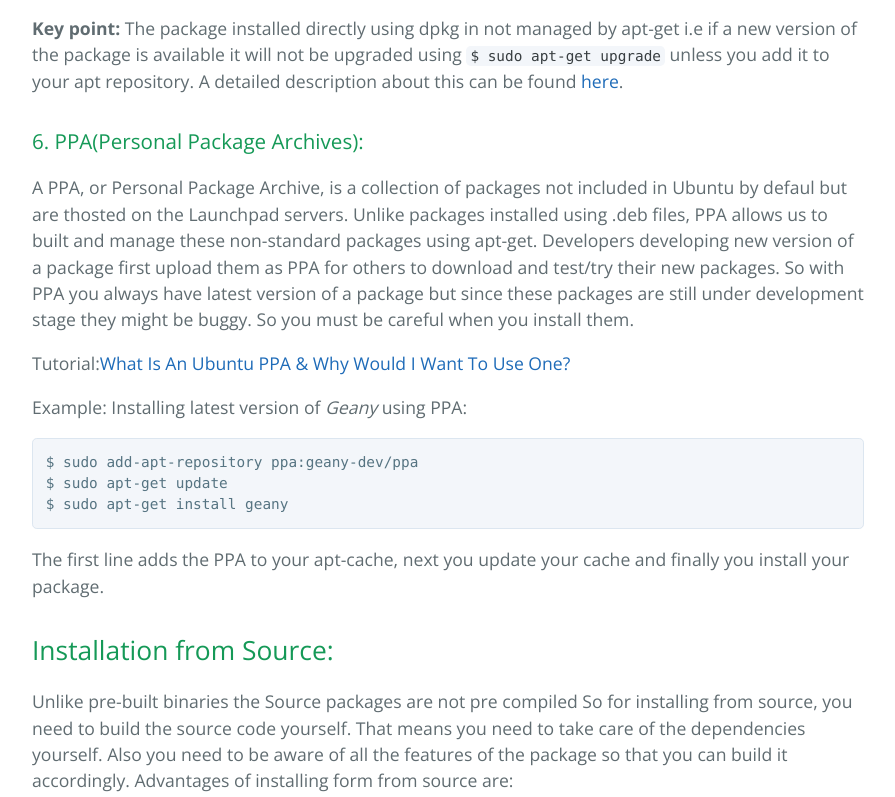
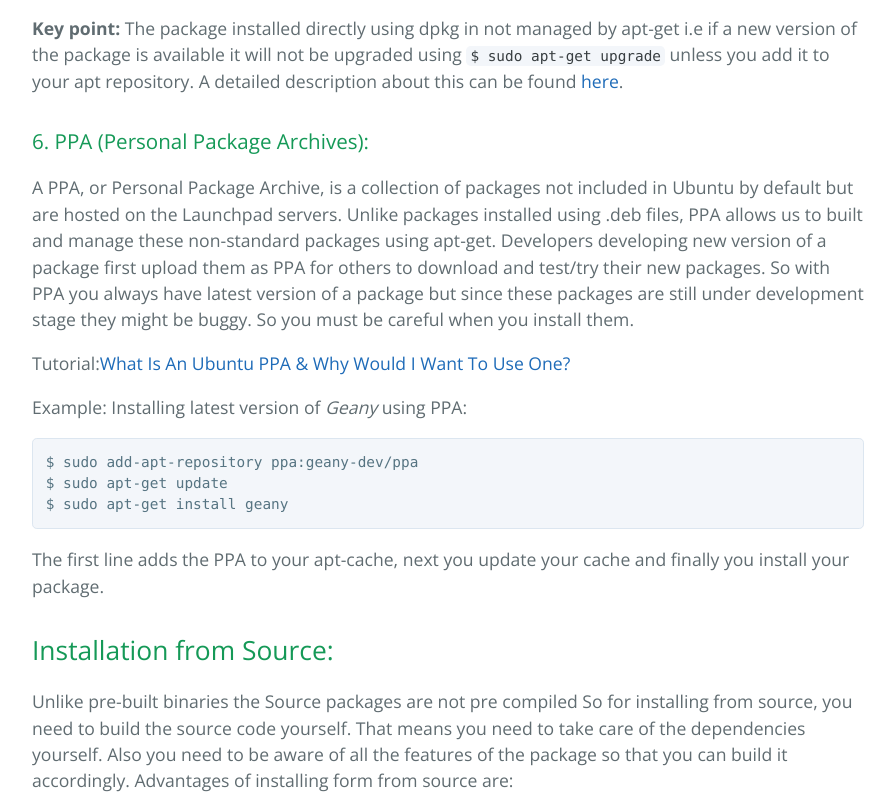
Before and after one commit to anshulpaigwar/ubuntu_tutorial, a plain HTML site: page index.html in a window 1280 px wide. Shown: the part 5107-5904 px from the top of the page, without its empty margins (192-1087 px from the left). Drawn offline with nearby package versions, Linux system fonts and the light colour scheme.

Commit message:
Replace master branch with page content via GitHub

```diff
--- a/index.html
+++ b/index.html
@@ -186,9 +186,9 @@ The binary packages are ones that are already build from source by someone with
 <p><strong>Key point:</strong> The package installed directly using dpkg in not managed by apt-get i.e if a new version of the package is available it will not be upgraded using <code>$ sudo apt-get upgrade</code> unless you add it to your apt repository. A detailed description about this can be found <a href="http://askubuntu.com/questions/430756/can-i-manage-dpkg-installed-package-with-apt-get">here</a>.</p>
 
 <h3>
-<a id="6-ppapersonal-package-archives" class="anchor" href="#6-ppapersonal-package-archives" aria-hidden="true"><span aria-hidden="true" class="octicon octicon-link"></span></a>6. PPA(Personal Package Archives):</h3>
+<a id="6-ppa-personal-package-archives" class="anchor" href="#6-ppa-personal-package-archives" aria-hidden="true"><span aria-hidden="true" class="octicon octicon-link"></span></a>6. PPA (Personal Package Archives):</h3>
 
-<p>A PPA, or Personal Package Archive, is a collection of packages not included in Ubuntu by defaul but are thosted on the Launchpad servers. Unlike packages installed using .deb files, PPA allows us to built and manage these non-standard packages using apt-get. Developers developing new version of a package first upload them as PPA for others to download and test/try their new packages. So with PPA you always have latest version of a package but since these packages are still under development stage they might be buggy. So you must be careful when you install them.</p>
+<p>A PPA, or Personal Package Archive, is a collection of packages not included in Ubuntu by default but are hosted on the Launchpad servers. Unlike packages installed using .deb files, PPA allows us to built and manage these non-standard packages using apt-get. Developers developing new version of a package first upload them as PPA for others to download and test/try their new packages. So with PPA you always have latest version of a package but since these packages are still under development stage they might be buggy. So you must be careful when you install them.</p>
 
 <p>Tutorial:<a href="http://www.makeuseof.com/tag/ubuntu-ppa-technology-explained/">What Is An Ubuntu PPA &amp; Why Would I Want To Use One?</a></p>
 
@@ -247,7 +247,7 @@ $ tar -xvfj &lt;name of tarball with tar.bz2 extension&gt;
 <li><p><strong>Building</strong> is the process of converting the high level language to a executable. It would involve compiling and linking. Many compilers handle the linking step automatically after compiling source code.</p></li>
 </ul>
 
-<p>There is no use in compiling alone as it does not produce the final excutable and hence you need to build always.</p>
+<p>Many libraries are distributed in compiled form for easy portability and code security. You always need to build them first to use them since compiling alone does not produce the final excutable. </p>
 
 <h2>
 <a id="compiler" class="anchor" href="#compiler" aria-hidden="true"><span aria-hidden="true" class="octicon octicon-link"></span></a>Compiler:</h2>
```
Also changed, not shown: params.json (+1 -1 lines).
